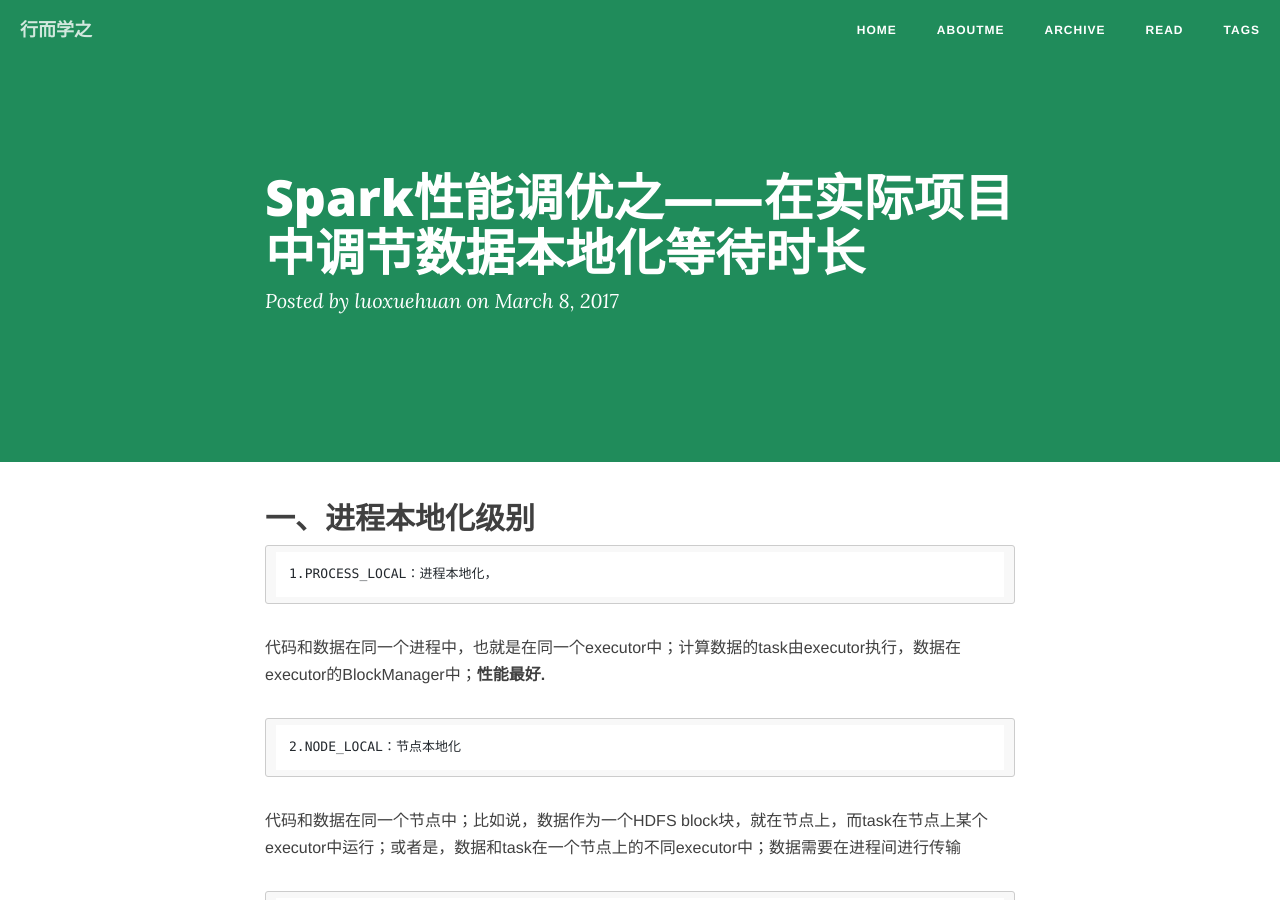
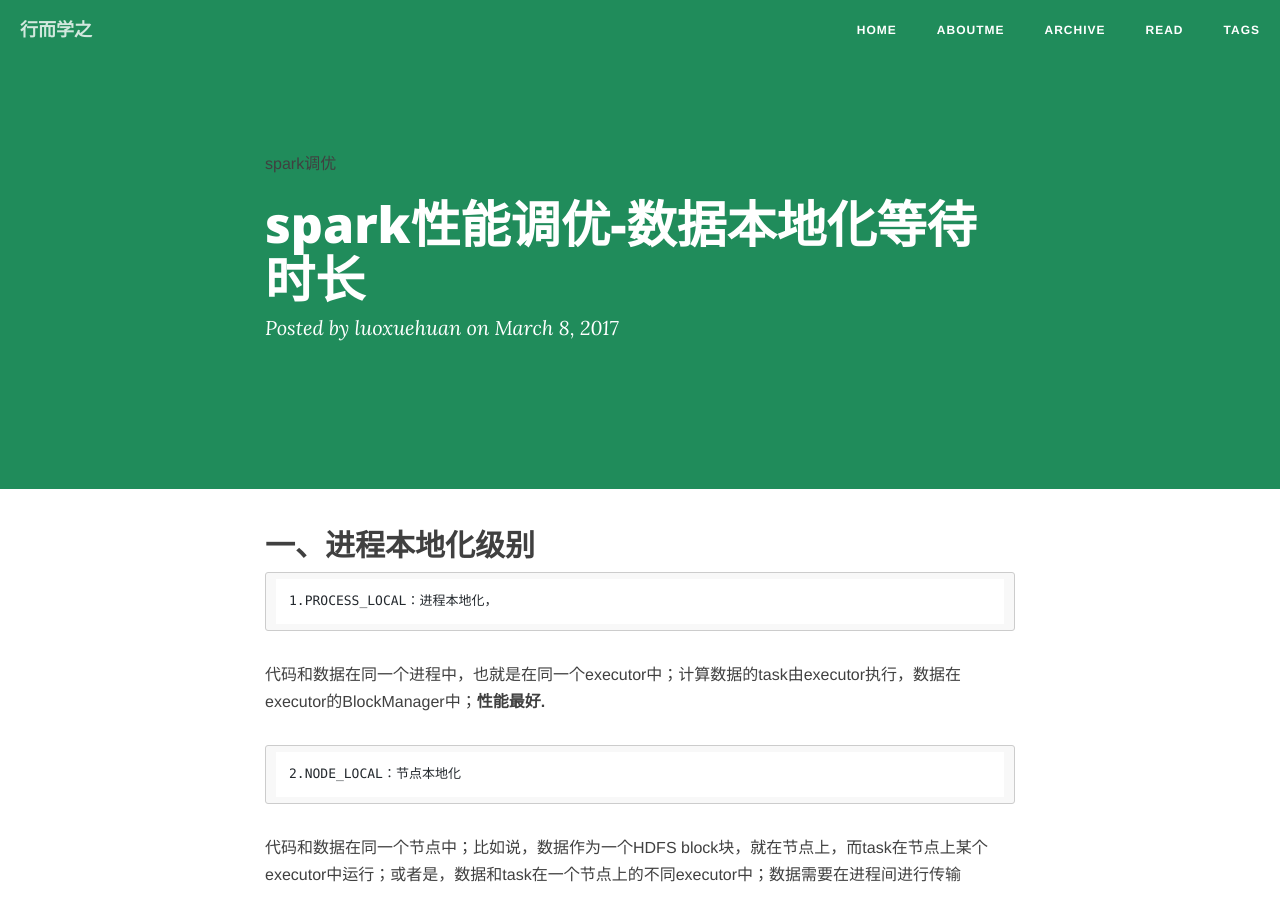
Before and after one commit to luoxuehuan/myblog, a Jekyll site: the page built from _posts/2017-03-08-Spark性能调优之——在实际项目中调节数据本地化等待时长.md, in a window 1280 px wide and 900 px high. Built offline with Jekyll 4.4.1, drawn with Linux system fonts in a browser that asks for light colours; nearby versions of some CDN libraries; Markdown is read by kramdown in place of the engine named in the settings; comment, search, counter and statistics services are not loaded; some of the changed lines change nothing that is shown.

Commit message:
update index

```diff
--- a/_posts/2017-03-08-Spark性能调优之——在实际项目中调节数据本地化等待时长.md
+++ b/_posts/2017-03-08-Spark性能调优之——在实际项目中调节数据本地化等待时长.md
@@ -1,3 +1,11 @@
+---
+layout: post
+title: spark性能调优-数据本地化等待时长
+date: 2017-03-08
+categories: blog
+tags: [spark调优]
+description: spark调优
+---
 
 ## 一、进程本地化级别
 
```
